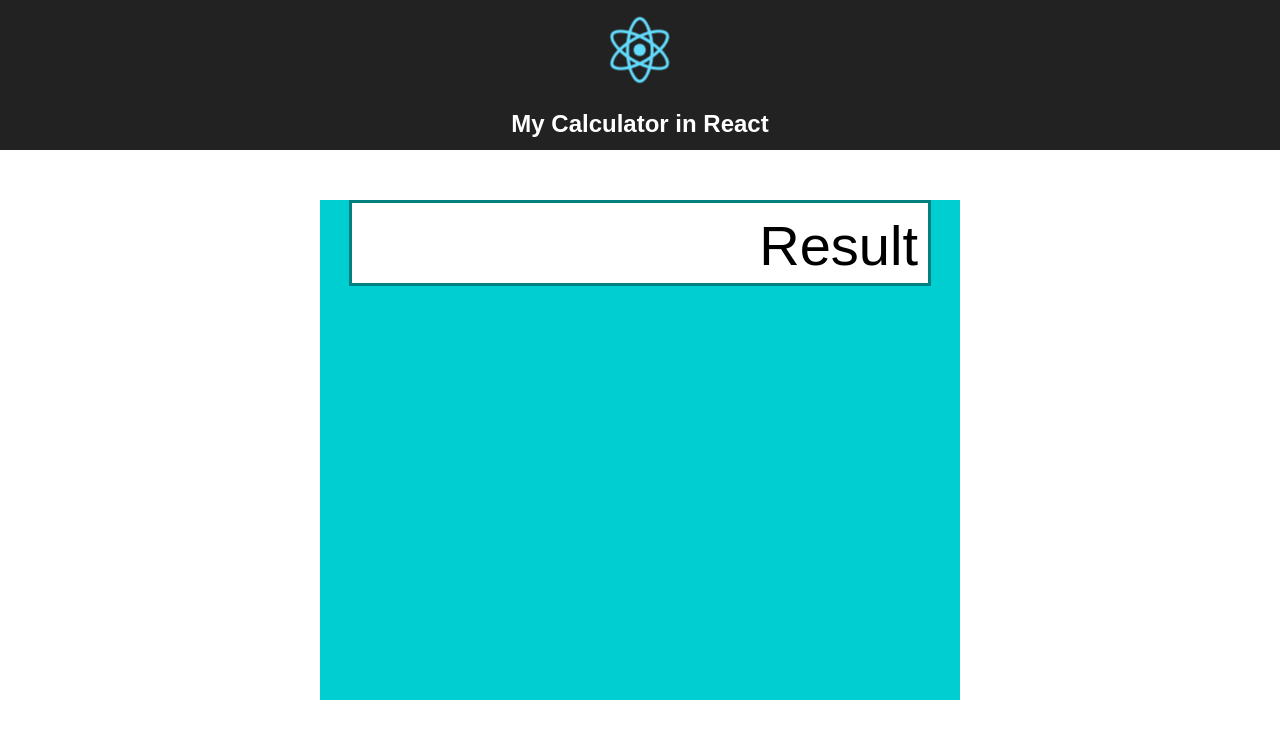
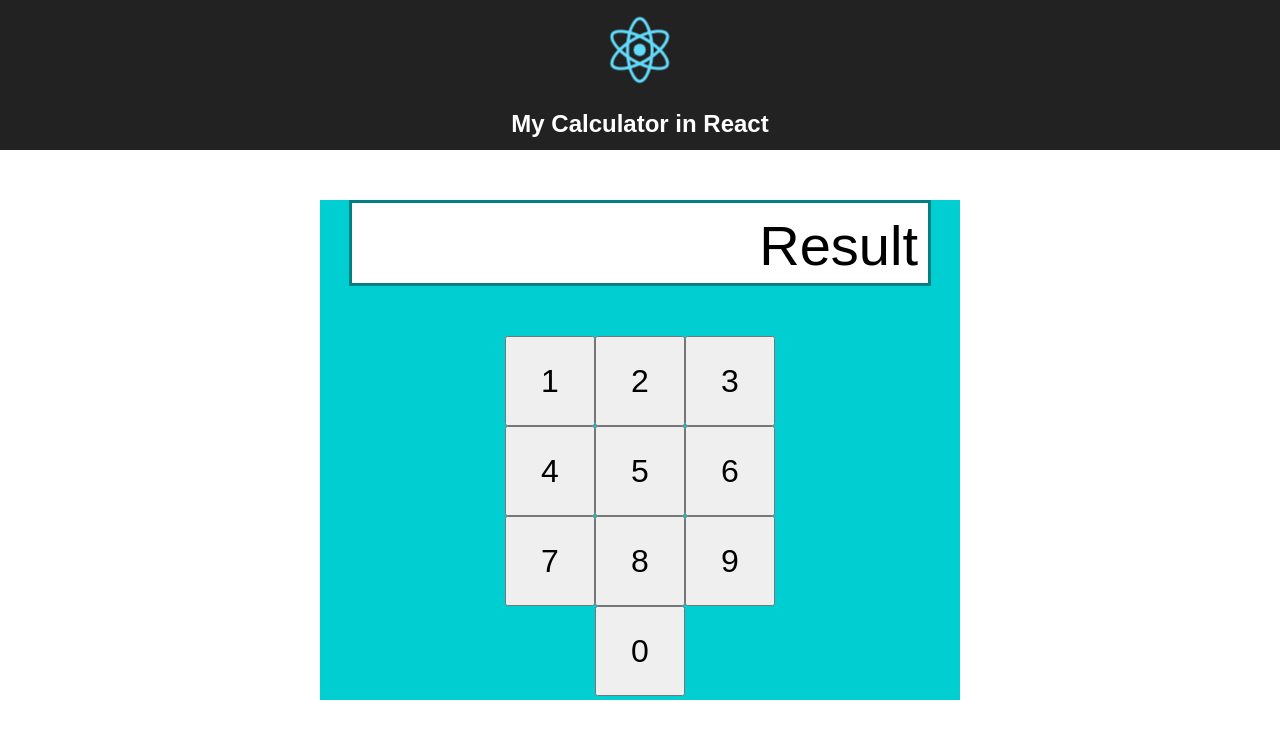
Before and after one commit to karadalex/my-calculator-in-react, a React (Create React App) app: page / in a window 1280 px wide. Shown: the top 738 px of the page. Built offline with nearby package versions, Linux system fonts and the light colour scheme.

Commit message:
Render number buttons

```diff
--- a/src/components/button/CalculatorButton.css
+++ b/src/components/button/CalculatorButton.css
@@ -0,0 +1,5 @@
+.CalculatorButton {
+    width: 90px;
+    height: 90px;
+    font-size: 2em;
+}
--- a/src/components/button/CalculatorButton.js
+++ b/src/components/button/CalculatorButton.js
@@ -4,9 +4,9 @@ import './CalculatorButton.css';
 class CalculatorButton extends Component {
   render() {
     return (
-        <div className="CalculatorButton">
-
-        </div>
+        <button className="CalculatorButton">
+          {this.props.symbol}
+        </button>
     );
   }
 }
--- a/src/components/calculator-buttons/CalculatorButtons.css
+++ b/src/components/calculator-buttons/CalculatorButtons.css
@@ -1,3 +1,5 @@
 .CalculatorButtonsContainer {
     height: 100%;
+    width: 50%;
+    margin: auto;
 }
--- a/src/components/calculator-buttons/CalculatorButtons.js
+++ b/src/components/calculator-buttons/CalculatorButtons.js
@@ -1,11 +1,17 @@
 import React, { Component } from 'react';
 import './CalculatorButtons.css';
+import CalculatorButton from '../button/CalculatorButton';
 
+const nums = [1,2,3,4,5,6,7,8,9,0];
 class CalculatorButtons extends Component {
   render() {
     return (
         <div className="CalculatorButtonsContainer">
-
+          {
+            nums.map(i => {
+              return <CalculatorButton symbol={i} />
+            })
+          }
         </div>
     );
   }
```
